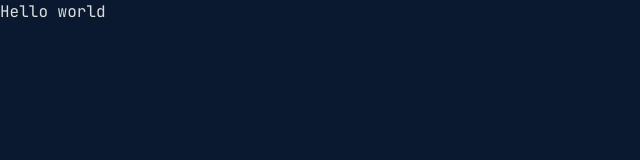
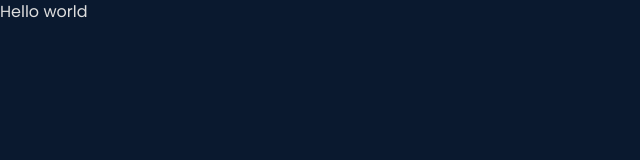
Before and after one commit to srnerdoso/meu-portifolio, a Next.js app: page / in a window 1280 px wide. Shown: the top 160 px of the page, without its empty margins (0-640 px from the left). Built offline with nearby package versions, Linux system fonts and the light colour scheme.

Commit message:
Fixed globals.css

```diff
--- a/src/app/style/globals.css
+++ b/src/app/style/globals.css
@@ -23,6 +23,9 @@ body {
 
 main {
   color: var(--mainTextColor);
+}
+
+h1,h2,h3,h4,h5,h6 {
   font-family: var(--fontFamily);
 }
 
@@ -38,10 +41,6 @@ footer {
   background: var(--footerBackground);
 }
 
-.font-mono {
-  font-family: var(--fontMono);
-}
-
 .pointer-light {
   color: var(--pointerLightColor);
 }
```
